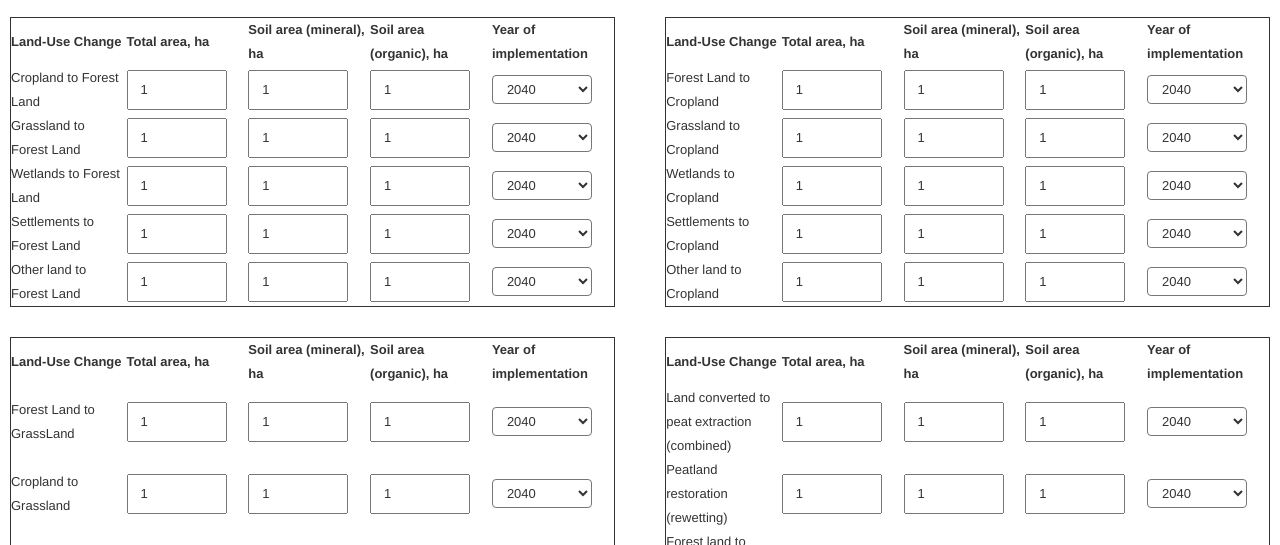
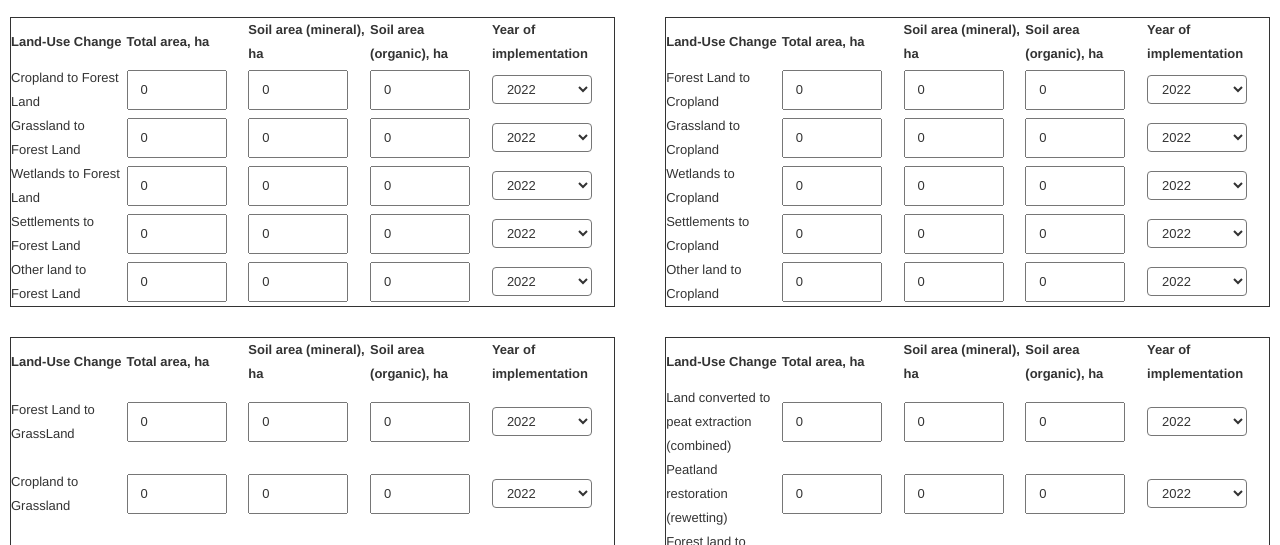
Before and after one commit to QGasSP/ggia-frontend, a React (Create React App) app in the folder frontend_qgassp/: page / in a window 1280 px wide. Both pictures are taken after a click on the button "Land-use change". Shown: the part 255-800 px from the top of the page. Built offline with nearby package versions, Linux system fonts and the light colour scheme.

Commit message:
luc form page updated

```diff
--- a/frontend_qgassp/src/components/LandUseChangeTableForm.jsx
+++ b/frontend_qgassp/src/components/LandUseChangeTableForm.jsx
@@ -13,182 +13,184 @@ import { CircularProgress } from '@mui/material';
  * @return {}
  */
 
-export const LandUseChangeTableForm = ({
-  country,
-  year,
-}) => {
+export const LandUseChangeTableForm = () => {
+
+    // const year = parseInt(localStorage.getItem("year"));
+    const year = 2022;
+    const country = "Estonia";
+    // const country = localStorage.getItem("country");
   // to Forest vars
   // #region
-  const [cropToForest, setCropToForest] = useState(1);
-  const [cropToForestMineral, setCropToForestMineral] = useState(1);
-  const [cropToForestOrganic, setCropToForestOrganic] = useState(1);
-  const [cropToForestYear, setCropToForestYear] = useState(2040);
-
-  const [grassToForest, setGrassToForest] = useState(1);
-  const [grassToForestMineral, setGrassToForestMineral] = useState(1);
-  const [grassToForestOrganic, setGrassToForestOrganic] = useState(1);
-  const [grassToForestYear, setGrassToForestYear] = useState(2040);
-
-  const [wetToForest, setWetToForest] = useState(1);
-  const [wetToForestMineral, setWetToForestMineral] = useState(1);
-  const [wetToForestOrganic, setWetToForestOrganic] = useState(1);
-  const [wetToForestYear, setWetToForestYear] = useState(2040);
-
-  const [settlementsToForest, setSettlementsToForest] = useState(1);
+  const [cropToForest, setCropToForest] = useState(0);
+  const [cropToForestMineral, setCropToForestMineral] = useState(0);
+  const [cropToForestOrganic, setCropToForestOrganic] = useState(0);
+  const [cropToForestYear, setCropToForestYear] = useState(year);
+
+  const [grassToForest, setGrassToForest] = useState(0);
+  const [grassToForestMineral, setGrassToForestMineral] = useState(0);
+  const [grassToForestOrganic, setGrassToForestOrganic] = useState(0);
+  const [grassToForestYear, setGrassToForestYear] = useState(year);
+
+  const [wetToForest, setWetToForest] = useState(0);
+  const [wetToForestMineral, setWetToForestMineral] = useState(0);
+  const [wetToForestOrganic, setWetToForestOrganic] = useState(0);
+  const [wetToForestYear, setWetToForestYear] = useState(year);
+
+  const [settlementsToForest, setSettlementsToForest] = useState(0);
   const [settlementsToForestMineral, setSettlementsToForestMineral] =
-    useState(1);
+    useState(0);
   const [settlementsToForestOrganic, setSettlementsToForestOrganic] =
-    useState(1);
-  const [settlementsToForestYear, setSettlementsToForestYear] = useState(2040);
-
-  const [otherToForest, setOtherToForest] = useState(1);
-  const [otherToForestMineral, setOtherToForestMineral] = useState(1);
-  const [otherToForestOrganic, setOtherToForestOrganic] = useState(1);
-  const [otherToForestYear, setOtherToForestYear] = useState(2040);
+    useState(0);
+  const [settlementsToForestYear, setSettlementsToForestYear] = useState(year);
+
+  const [otherToForest, setOtherToForest] = useState(0);
+  const [otherToForestMineral, setOtherToForestMineral] = useState(0);
+  const [otherToForestOrganic, setOtherToForestOrganic] = useState(0);
+  const [otherToForestYear, setOtherToForestYear] = useState(year);
   // #endregion
 
   // to Crop vars
   // #region
-  const [forestToCrop, setForestToCrop] = useState(1);
-  const [forestToCropMineral, setForestToCropMineral] = useState(1);
-  const [forestToCropOrganic, setForestToCropOrganic] = useState(1);
-  const [forestToCropYear, setForestToCropYear] = useState(2040);
-
-  const [grassToCrop, setGrassToCrop] = useState(1);
-  const [grassToCropMineral, setGrassToCropMineral] = useState(1);
-  const [grassToCropOrganic, setGrassToCropOrganic] = useState(1);
-  const [grassToCropYear, setGrassToCropYear] = useState(2040);
-
-  const [wetToCrop, setWetToCrop] = useState(1);
-  const [wetToCropMineral, setWetToCropMineral] = useState(1);
-  const [wetToCropOrganic, setWetToCropOrganic] = useState(1);
-  const [wetToCropYear, setWetToCropYear] = useState(2040);
-
-  const [settlementsToCrop, setSettlementsToCrop] = useState(1);
-  const [settlementsToCropMineral, setSettlementsToCropMineral] = useState(1);
-  const [settlementsToCropOrganic, setSettlementsToCropOrganic] = useState(1);
-  const [settlementsToCropYear, setSettlementsToCropYear] = useState(2040);
-
-  const [otherToCrop, setOtherToCrop] = useState(1);
-  const [otherToCropMineral, setOtherToCropMineral] = useState(1);
-  const [otherToCropOrganic, setOtherToCropOrganic] = useState(1);
-  const [otherToCropYear, setOtherToCropYear] = useState(2040);
+  const [forestToCrop, setForestToCrop] = useState(0);
+  const [forestToCropMineral, setForestToCropMineral] = useState(0);
+  const [forestToCropOrganic, setForestToCropOrganic] = useState(0);
+  const [forestToCropYear, setForestToCropYear] = useState(year);
+
+  const [grassToCrop, setGrassToCrop] = useState(0);
+  const [grassToCropMineral, setGrassToCropMineral] = useState(0);
+  const [grassToCropOrganic, setGrassToCropOrganic] = useState(0);
+  const [grassToCropYear, setGrassToCropYear] = useState(year);
+
+  const [wetToCrop, setWetToCrop] = useState(0);
+  const [wetToCropMineral, setWetToCropMineral] = useState(0);
+  const [wetToCropOrganic, setWetToCropOrganic] = useState(0);
+  const [wetToCropYear, setWetToCropYear] = useState(year);
+
+  const [settlementsToCrop, setSettlementsToCrop] = useState(0);
+  const [settlementsToCropMineral, setSettlementsToCropMineral] = useState(0);
+  const [settlementsToCropOrganic, setSettlementsToCropOrganic] = useState(0);
+  const [settlementsToCropYear, setSettlementsToCropYear] = useState(year);
+
+  const [otherToCrop, setOtherToCrop] = useState(0);
+  const [otherToCropMineral, setOtherToCropMineral] = useState(0);
+  const [otherToCropOrganic, setOtherToCropOrganic] = useState(0);
+  const [otherToCropYear, setOtherToCropYear] = useState(year);
   // #endregion
 
   // to Grass vars
   // #region
-  const [forestToGrass, setForestToGrass] = useState(1);
-  const [forestToGrassMineral, setForestToGrassMineral] = useState(1);
-  const [forestToGrassOrganic, setForestToGrassOrganic] = useState(1);
-  const [forestToGrassYear, setForestToGrassYear] = useState(2040);
-
-  const [cropToGrass, setCropToGrass] = useState(1);
-  const [cropToGrassMineral, setCropToGrassMineral] = useState(1);
-  const [cropToGrassOrganic, setCropToGrassOrganic] = useState(1);
-  const [cropToGrassYear, setCropToGrassYear] = useState(2040);
-
-  const [wetToGrass, setWetToGrass] = useState(1);
-  const [wetToGrassMineral, setWetToGrassMineral] = useState(1);
-  const [wetToGrassOrganic, setWetToGrassOrganic] = useState(1);
-  const [wetToGrassYear, setWetToGrassYear] = useState(2040);
-
-  const [settlementsToGrass, setSettlementsToGrass] = useState(1);
-  const [settlementsToGrassMineral, setSettlementsToGrassMineral] = useState(1);
-  const [settlementsToGrassOrganic, setSettlementsToGrassOrganic] = useState(1);
-  const [settlementsToGrassYear, setSettlementsToGrassYear] = useState(2040);
-
-  const [otherToGrass, setOtherToGrass] = useState(1);
-  const [otherToGrassMineral, setOtherToGrassMineral] = useState(1);
-  const [otherToGrassOrganic, setOtherToGrassOrganic] = useState(1);
-  const [otherToGrassYear, setOtherToGrassYear] = useState(2040);
+  const [forestToGrass, setForestToGrass] = useState(0);
+  const [forestToGrassMineral, setForestToGrassMineral] = useState(0);
+  const [forestToGrassOrganic, setForestToGrassOrganic] = useState(0);
+  const [forestToGrassYear, setForestToGrassYear] = useState(year);
+
+  const [cropToGrass, setCropToGrass] = useState(0);
+  const [cropToGrassMineral, setCropToGrassMineral] = useState(0);
+  const [cropToGrassOrganic, setCropToGrassOrganic] = useState(0);
+  const [cropToGrassYear, setCropToGrassYear] = useState(year);
+
+  const [wetToGrass, setWetToGrass] = useState(0);
+  const [wetToGrassMineral, setWetToGrassMineral] = useState(0);
+  const [wetToGrassOrganic, setWetToGrassOrganic] = useState(0);
+  const [wetToGrassYear, setWetToGrassYear] = useState(year);
+
+  const [settlementsToGrass, setSettlementsToGrass] = useState(0);
+  const [settlementsToGrassMineral, setSettlementsToGrassMineral] = useState(0);
+  const [settlementsToGrassOrganic, setSettlementsToGrassOrganic] = useState(0);
+  const [settlementsToGrassYear, setSettlementsToGrassYear] = useState(year);
+
+  const [otherToGrass, setOtherToGrass] = useState(0);
+  const [otherToGrassMineral, setOtherToGrassMineral] = useState(0);
+  const [otherToGrassOrganic, setOtherToGrassOrganic] = useState(0);
+  const [otherToGrassYear, setOtherToGrassYear] = useState(year);
   // #endregion
 
   // to other wetlands/flooded land vars
   // #region
-  const [landConvertedToPeat, setLandConvertedToPeat] = useState(1);
+  const [landConvertedToPeat, setLandConvertedToPeat] = useState(0);
   const [landConvertedToPeatMineral, setLandConvertedToPeatMineral] =
-    useState(1);
+    useState(0);
   const [landConvertedToPeatOrganic, setLandConvertedToPeatOrganic] =
-    useState(1);
-  const [landConvertedToPeatYear, setLandConvertedToPeatYear] = useState(2040);
-
-  const [peatLandRestore, setPeatLandRestore] = useState(1);
-  const [peatLandRestoreMineral, setPeatLandRestoreMineral] = useState(1);
-  const [peatLandRestoreOrganic, setPeatLandRestoreOrganic] = useState(1);
-  const [peatLandRestoreYear, setPeatLandRestoreYear] = useState(2040);
-
-  const [forestToWetland, setForestToWetland] = useState(1);
-  const [forestToWetlandMineral, setForestToWetlandMineral] = useState(1);
-  const [forestToWetlandOrganic, setForestToWetlandOrganic] = useState(1);
-  const [forestToWetlandYear, setForestToWetlandYear] = useState(2040);
-
-  const [cropToWet, setCropToWet] = useState(1);
-  const [cropToWetMineral, setCropToWetMineral] = useState(1);
-  const [cropToWetOrganic, setCropToWetOrganic] = useState(1);
-  const [cropToWetYear, setCropToWetYear] = useState(2040);
-
-  const [grassToWet, setGrassToWet] = useState(1);
-  const [grassToWetMineral, setGrassToWetMineral] = useState(1);
-  const [grassToWetOrganic, setGrassToWetOrganic] = useState(1);
-  const [grassToWetYear, setGrassToWetYear] = useState(2040);
+    useState(0);
+  const [landConvertedToPeatYear, setLandConvertedToPeatYear] = useState(year);
+
+  const [peatLandRestore, setPeatLandRestore] = useState(0);
+  const [peatLandRestoreMineral, setPeatLandRestoreMineral] = useState(0);
+  const [peatLandRestoreOrganic, setPeatLandRestoreOrganic] = useState(0);
+  const [peatLandRestoreYear, setPeatLandRestoreYear] = useState(year);
+
+  const [forestToWetland, setForestToWetland] = useState(0);
+  const [forestToWetlandMineral, setForestToWetlandMineral] = useState(0);
+  const [forestToWetlandOrganic, setForestToWetlandOrganic] = useState(0);
+  const [forestToWetlandYear, setForestToWetlandYear] = useState(year);
+
+  const [cropToWet, setCropToWet] = useState(0);
+  const [cropToWetMineral, setCropToWetMineral] = useState(0);
+  const [cropToWetOrganic, setCropToWetOrganic] = useState(0);
+  const [cropToWetYear, setCropToWetYear] = useState(year);
+
+  const [grassToWet, setGrassToWet] = useState(0);
+  const [grassToWetMineral, setGrassToWetMineral] = useState(0);
+  const [grassToWetOrganic, setGrassToWetOrganic] = useState(0);
+  const [grassToWetYear, setGrassToWetYear] = useState(year);
   // #endregion
 
   // to Settlements vars
   // #region
-  const [forestToSettlements, setForestToSettlements] = useState(1);
+  const [forestToSettlements, setForestToSettlements] = useState(0);
   const [forestToSettlementsMineral, setForestToSettlementsMineral] =
-    useState(1);
+    useState(0);
   const [forestToSettlementsOrganic, setForestToSettlementsOrganic] =
-    useState(1);
-  const [forestToSettlementsYear, setForestToSettlementsYear] = useState(2040);
-
-  const [cropToSettlements, setCropToSettlements] = useState(1);
-  const [cropToSettlementsMineral, setCropToSettlementsMineral] = useState(1);
-  const [cropToSettlementsOrganic, setCropToSettlementsOrganic] = useState(1);
-  const [cropToSettlementsYear, setCropToSettlementsYear] = useState(2040);
-
-  const [grassToSettlements, setGrassToSettlements] = useState(1);
-  const [grassToSettlementsMineral, setGrassToSettlementsMineral] = useState(1);
-  const [grassToSettlementsOrganic, setGrassToSettlementsOrganic] = useState(1);
-  const [grassToSettlementsYear, setGrassToSettlementsYear] = useState(2040);
-
-  const [wetToSettlements, setWetToSettlements] = useState(1);
-  const [wetToSettlementsMineral, setWetToSettlementsMineral] = useState(1);
-  const [wetToSettlementsOrganic, setWetToSettlementsOrganic] = useState(1);
-  const [wetToSettlementsYear, setWetToSettlementsYear] = useState(2040);
-
-  const [otherToSettlements, setOtherToSettlements] = useState(1);
-  const [otherToSettlementsMineral, setOtherToSettlementsMineral] = useState(1);
-  const [otherToSettlementsOrganic, setOtherToSettlementsOrganic] = useState(1);
-  const [otherToSettlementsYear, setOtherToSettlementsYear] = useState(2040);
+    useState(0);
+  const [forestToSettlementsYear, setForestToSettlementsYear] = useState(year);
+
+  const [cropToSettlements, setCropToSettlements] = useState(0);
+  const [cropToSettlementsMineral, setCropToSettlementsMineral] = useState(0);
+  const [cropToSettlementsOrganic, setCropToSettlementsOrganic] = useState(0);
+  const [cropToSettlementsYear, setCropToSettlementsYear] = useState(year);
+
+  const [grassToSettlements, setGrassToSettlements] = useState(0);
+  const [grassToSettlementsMineral, setGrassToSettlementsMineral] = useState(0);
+  const [grassToSettlementsOrganic, setGrassToSettlementsOrganic] = useState(0);
+  const [grassToSettlementsYear, setGrassToSettlementsYear] = useState(year);
+
+  const [wetToSettlements, setWetToSettlements] = useState(0);
+  const [wetToSettlementsMineral, setWetToSettlementsMineral] = useState(0);
+  const [wetToSettlementsOrganic, setWetToSettlementsOrganic] = useState(0);
+  const [wetToSettlementsYear, setWetToSettlementsYear] = useState(year);
+
+  const [otherToSettlements, setOtherToSettlements] = useState(0);
+  const [otherToSettlementsMineral, setOtherToSettlementsMineral] = useState(0);
+  const [otherToSettlementsOrganic, setOtherToSettlementsOrganic] = useState(0);
+  const [otherToSettlementsYear, setOtherToSettlementsYear] = useState(year);
   // #endregion
 
   // to other land vars
   // #region
-  const [forestToOther, setForestToOther] = useState(1);
-  const [forestToOtherMineral, setForestToOtherMineral] = useState(1);
-  const [forestToOtherOrganic, setForestToOtherOrganic] = useState(1);
-  const [forestToOtherYear, setForestToOtherYear] = useState(2040);
-
-  const [cropToOther, setCropToOther] = useState(1);
-  const [cropToOtherMineral, setCropToOtherMineral] = useState(1);
-  const [cropToOtherOrganic, setCropToOtherOrganic] = useState(1);
-  const [cropToOtherYear, setCropToOtherYear] = useState(2040);
-
-  const [grassToOther, setGrassToOther] = useState(1);
-  const [grassToOtherMineral, setGrassToOtherMineral] = useState(1);
-  const [grassToOtherOrganic, setGrassToOtherOrganic] = useState(1);
-  const [grassToOtherYear, setGrassToOtherYear] = useState(2040);
-
-  const [wetToOther, setWetToOther] = useState(1);
-  const [wetToOtherMineral, setWetToOtherMineral] = useState(1);
-  const [wetToOtherOrganic, setWetToOtherOrganic] = useState(1);
-  const [wetToOtherYear, setWetToOtherYear] = useState(2040);
-
-  const [settlementsToOther, setSettlementsToOther] = useState(1);
-  const [settlementsToOtherMineral, setSettlementsToOtherMineral] = useState(1);
-  const [settlementsToOtherOrganic, setSettlementsToOtherOrganic] = useState(1);
-  const [settlementsToOtherYear, setSettlementsToOtherYear] = useState(2040);
+  const [forestToOther, setForestToOther] = useState(0);
+  const [forestToOtherMineral, setForestToOtherMineral] = useState(0);
+  const [forestToOtherOrganic, setForestToOtherOrganic] = useState(0);
+  const [forestToOtherYear, setForestToOtherYear] = useState(year);
+
+  const [cropToOther, setCropToOther] = useState(0);
+  const [cropToOtherMineral, setCropToOtherMineral] = useState(0);
+  const [cropToOtherOrganic, setCropToOtherOrganic] = useState(0);
+  const [cropToOtherYear, setCropToOtherYear] = useState(year);
+
+  const [grassToOther, setGrassToOther] = useState(0);
+  const [grassToOtherMineral, setGrassToOtherMineral] = useState(0);
+  const [grassToOtherOrganic, setGrassToOtherOrganic] = useState(0);
+  const [grassToOtherYear, setGrassToOtherYear] = useState(year);
+
+  const [wetToOther, setWetToOther] = useState(0);
+  const [wetToOtherMineral, setWetToOtherMineral] = useState(0);
+  const [wetToOtherOrganic, setWetToOtherOrganic] = useState(0);
+  const [wetToOtherYear, setWetToOtherYear] = useState(year);
+
+  const [settlementsToOther, setSettlementsToOther] = useState(0);
+  const [settlementsToOtherMineral, setSettlementsToOtherMineral] = useState(0);
+  const [settlementsToOtherOrganic, setSettlementsToOtherOrganic] = useState(0);
+  const [settlementsToOtherYear, setSettlementsToOtherYear] = useState(year);
   // #endregion
 
   const [totalArea_, setTotalArea] = useState(
@@ -282,7 +284,7 @@ export const LandUseChangeTableForm = ({
   });
   const [errorLuc, setLucError] = useState("");
   const options = [];
-  for (let i = 2022; i < 2051; i++) options.push(i);
+  for (let i = year; i < 2051; i++) options.push(i);
 
   const goToLandUseChangeBaseline = () => {
     setLUCBarChart(true);
@@ -423,8 +425,8 @@ export const LandUseChangeTableForm = ({
       organic: organic
     };
     const rawData = {
-        country,
-        year,
+        country: country,
+        year: year,
         landUseChange,
         policyStartYear
     };
@@ -1185,8 +1187,176 @@ export const LandUseChangeTableForm = ({
   };
   // #endregion
 
-
-
+ const handleResetValues = (e) => {
+  e.preventDefault();
+  // crop
+  // #region
+  setCropToForest(0);
+  setCropToForestMineral(0);
+  setCropToForestOrganic(0);
+  setCropToForestYear(year);
+
+  setCropToGrass(0);
+  setCropToGrassMineral(0);
+  setCropToGrassOrganic(0);
+  setCropToGrassYear(year);
+
+  setCropToOther(0);
+  setCropToOtherMineral(0);
+  setCropToOtherOrganic(0);
+  setCropToOtherYear(year);
+
+  setCropToSettlements(0);
+  setCropToSettlementsMineral(0);
+  setCropToSettlementsOrganic(0);
+  setCropToSettlementsYear(year);
+
+  setCropToWet(0);
+  setCropToWetMineral(0);
+  setCropToWetOrganic(0);
+  setCropToWetYear(year);
+  // #endregion
+
+  // grass
+  // #region
+  setGrassToCrop(0);
+  setGrassToCropMineral(0);
+  setGrassToCropOrganic(0);
+  setGrassToCropYear(year);
+
+  setGrassToForest(0);
+  setGrassToForestMineral(0);
+  setGrassToForestOrganic(0);
+  setGrassToForestYear(year);
+
+  setGrassToOther(0);
+  setGrassToOtherMineral(0);
+  setGrassToOtherOrganic(0);
+  setGrassToOtherYear(year);
+
+  setGrassToSettlements(0);
+  setGrassToSettlementsMineral(0);
+  setGrassToSettlementsOrganic(0);
+  setGrassToSettlementsYear(year);
+
+  setGrassToWet(0);
+  setGrassToWetMineral(0);
+  setGrassToWetOrganic(0);
+  setGrassToWetYear(year);
+  // #endregion
+
+  // forest
+  // #region
+  setForestToCrop(0);
+  setForestToCropMineral(0);
+  setForestToCropOrganic(0);
+  setForestToCropYear(year);
+
+  setForestToGrass(0);
+  setForestToGrassMineral(0);
+  setForestToGrassOrganic(0);
+  setForestToGrassYear(year);
+
+  setForestToSettlements(0);
+  setForestToSettlementsMineral(0);
+  setForestToSettlementsOrganic(0);
+  setForestToSettlementsYear(year);
+
+  setForestToOther(0);
+  setForestToOtherMineral(0);
+  setForestToOtherOrganic(0);
+  setForestToOtherYear(year);
+
+  setForestToWetland(0);
+  setForestToWetlandMineral(0);
+  setForestToWetlandOrganic(0);
+  setForestToWetlandYear(year);
+  // #endregion
+
+  // other
+  // #region
+  setOtherToCrop(0);
+  setOtherToCropMineral(0);
+  setOtherToCropOrganic(0);
+  setOtherToCropYear(year);
+
+  setOtherToGrass(0);
+  setOtherToGrassMineral(0);
+  setOtherToGrassOrganic(0);
+  setOtherToGrassYear(year);
+
+  setOtherToForest(0);
+  setOtherToForestMineral(0);
+  setOtherToForestOrganic(0);
+  setOtherToForestYear(year);
+
+  setOtherToSettlements(0);
+  setOtherToSettlementsMineral(0);
+  setOtherToSettlementsOrganic(0);
+  setOtherToSettlementsYear(year);
+
+  setLandConvertedToPeat(0);
+  setLandConvertedToPeatMineral(0);
+  setLandConvertedToPeatOrganic(0);
+  setLandConvertedToPeatYear(year);
+
+  setPeatLandRestore(0);
+  setPeatLandRestoreMineral(0);
+  setPeatLandRestoreOrganic(0);
+  setPeatLandRestoreYear(year);
+  // #endregion
+
+  // settlements
+  // #region
+  setSettlementsToCrop(0);
+  setSettlementsToCropMineral(0);
+  setSettlementsToCropOrganic(0);
+  setSettlementsToCropYear(year);
+
+  setSettlementsToGrass(0);
+  setSettlementsToGrassMineral(0);
+  setSettlementsToGrassOrganic(0);
+  setSettlementsToGrassYear(year);
+
+  setSettlementsToForest(0);
+  setSettlementsToForestMineral(0);
+  setSettlementsToForestOrganic(0);
+  setSettlementsToForestYear(year);
+
+  setSettlementsToOther(0);
+  setSettlementsToOtherMineral(0);
+  setSettlementsToOtherOrganic(0);
+  setSettlementsToOtherYear(year);
+  // #endregion
+
+  // wetlands
+  // #region
+  setWetToCrop(0);
+  setWetToCropMineral(0);
+  setWetToCropOrganic(0);
+  setWetToCropYear(year);
+
+  setWetToGrass(0);
+  setWetToGrassMineral(0);
+  setWetToGrassOrganic(0);
+  setWetToGrassYear(year);
+
+  setWetToForest(0);
+  setWetToForestMineral(0);
+  setWetToForestOrganic(0);
+  setWetToForestYear(year);
+
+  setWetToOther(0);
+  setWetToOtherMineral(0);
+  setWetToOtherOrganic(0);
+  setWetToOtherYear(year);
+
+  setWetToSettlements(0);
+  setWetToSettlementsMineral(0);
+  setWetToSettlementsOrganic(0);
+  setWetToSettlementsYear(year);
+  // #endregion
+};
   const setResponse = (response) => {
     setLandUseChangeResponse(response.data);
   };
@@ -3136,6 +3306,16 @@ export const LandUseChangeTableForm = ({
                             value="Submit"
                             onClick={setLandUseChangeChart}
                             primary
+                          />
+                        </td>
+                        <td>
+                          <input
+                            className="table-cell btn-luc-reset"
+                            type="button"
+                            id="btn-reset"
+                            value="Reset"
+                            onClick={handleResetValues}
+                            secondary
                           />
                         </td>
                       </tr>
@@ -3181,12 +3361,12 @@ export const LandUseChangeTableForm = ({
   }
 };
 
-LandUseChangeTableForm.propTypes = {
-  year: PropTypes.number.isRequired,
-  country: PropTypes.string.isRequired,
-};
-
-LandUseChangeTableForm.defaultProps = {
-  country: 'Estonia',
-  year: 2023
-};
+// LandUseChangeTableForm.propTypes = {
+//   year: PropTypes.number.isRequired,
+//   country: PropTypes.string.isRequired,
+// };
+
+// LandUseChangeTableForm.defaultProps = {
+//   country: 'Estonia',
+//   year: 2023
+// };
```
Also changed, not shown: frontend_qgassp/src/css/landusechange.css (+14 -0 lines).
